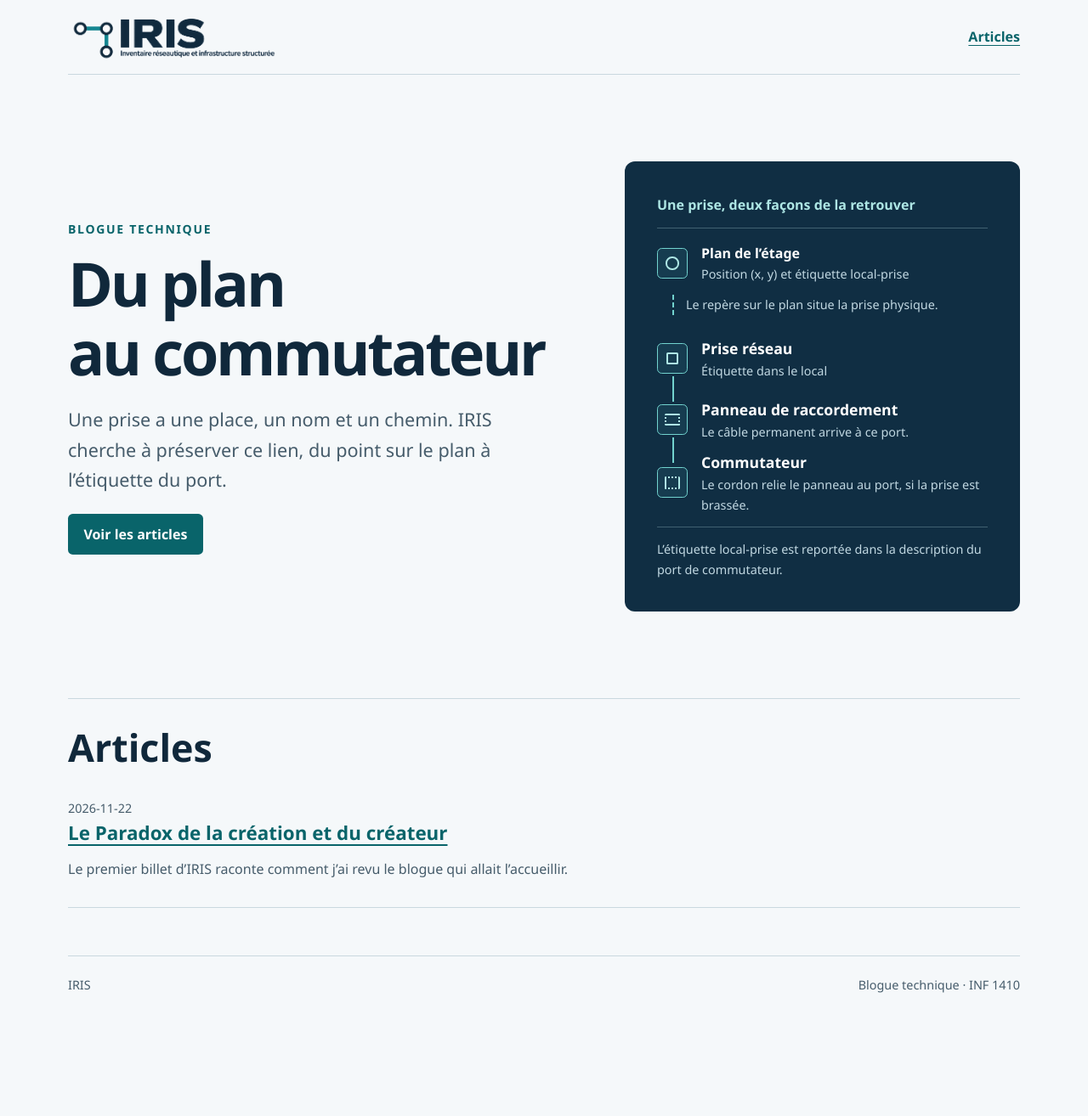
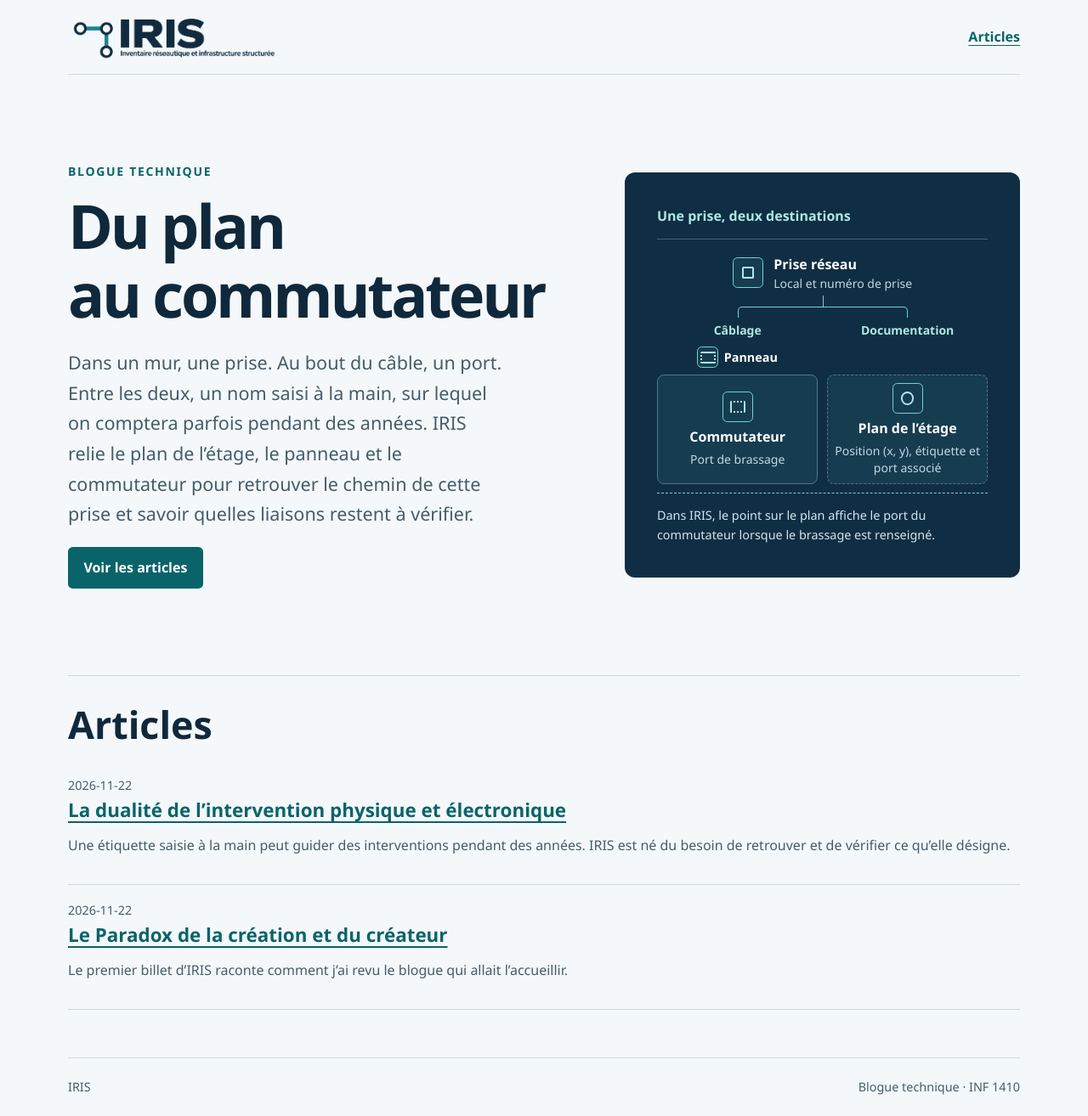
Before and after one commit to mllabonte/iris-blogue, a Jekyll site: the page built from index.html, in a window 1280 px wide. Shown: the whole page at 85% size. Built offline with Jekyll 4.4.1, drawn with Linux system fonts in a browser that asks for light colours; before the commit the page ends 1195 px from its top, so only the background shows below that.

Commit message:
Relier le plan au brassage et publier le récit de la naissance d’IRIS

```diff
--- /dev/null
+++ b/_posts/2026-11-22-la-dualite-de-l-intervention-physique-et-electronique.md
@@ -0,0 +1,25 @@
+---
+title: "La dualité de l’intervention physique et électronique"
+description: "Une étiquette saisie à la main peut guider des interventions pendant des années. IRIS est né du besoin de retrouver et de vérifier ce qu’elle désigne."
+date: 2026-11-22 11:00:00 -0500
+---
+
+Sur un port de commutateur, je lis `A102-005`. Est-ce le bon local? Est-ce le numéro que j’ai vu sur la plaque? Mes doigts étaient-ils bien placés sur le clavier? À l’ère de l’intelligence artificielle, on parle beaucoup de surveiller et de valider l’intervention d’un robot. Nos propres gestes méritent la même attention. Quelques caractères tapés en quelques secondes serviront de référence à mes collègues pendant des années.
+
+À l’écran, la prise existe parce qu’elle est nommée. Mais si le nom est faux, et que le plan reprend la même erreur, les deux documents peuvent se donner raison sans que personne ait vérifié la prise. Comment savoir qui elle est? **Raconte-moi son origine.**
+
+## Du local au commutateur
+
+Dans un petit local, un enseignant prépare son prochain cours. Il dépose sa matière sans se demander quel chemin empruntent ses fichiers. Sous son bureau, un petit embout donne accès au système nerveux de l’établissement. Sur la plaque, la prise porte un nom tiré de son local et de la place qu’elle occupe parmi ses sœurs.
+
+Derrière la plaque, un câble traverse des murs et des plafonds jusqu’à une salle de télécommunications. Le panneau de raccordement est le terminus de ce câble permanent. Pour que la prise rejoigne le réseau, je relie le port du panneau à un port du commutateur avec un cordon de brassage. Le port choisi fait partie du trajet qu’il faudra pouvoir retrouver.
+
+## De retour au bureau
+
+Une fois le raccordement fait, je reporte le nom de la prise dans la description du port du commutateur, en ligne de commande. Sur le plan de l’étage, je pose un point aux coordonnées `(x, y)` de la prise et j’y inscris le même nom. La description du port me donne une piste depuis le commutateur. Le plan ramène cette piste à un endroit précis dans le local. Entre les deux, le fichier des panneaux me permet de retrouver le raccordement.
+
+La prochaine personne à consulter ces renseignements voudra peut-être orienter un bureau, raccorder un nouvel appareil ou localiser une panne. Un chiffre inversé, un point au mauvais endroit ou un cordon déplacé sans mise à jour suffit à la faire partir sur une fausse piste. L’erreur peut faire boule de neige quand elle est recopiée à son tour. À la fin, la prise est toujours dans le mur, mais personne ne sait avec certitude à quoi correspond son nom.
+
+## Pourquoi IRIS
+
+Je veux pouvoir partir du plan ou du commutateur et remonter jusqu’à la même prise, avec son port de panneau et son brassage lorsqu’il est connu. Si deux prises portent la même étiquette, je veux voir les deux et disposer d’assez de contexte pour les distinguer. Si une liaison reste à vérifier, je veux pouvoir l’indiquer et la corriger au moment de l’intervention. C’est la raison d’être d’IRIS : garder ensemble le nom, l’emplacement et le chemin de la prise, pour que la documentation reste utile à la prochaine personne qui en aura besoin.
--- a/_posts/2026-11-22-le-paradox-de-la-creation-et-du-createur.md
+++ b/_posts/2026-11-22-le-paradox-de-la-creation-et-du-createur.md
@@ -1,22 +1,21 @@
 ---
 title: "Le Paradox de la création et du créateur"
 description: "Le premier billet d’IRIS raconte comment j’ai revu le blogue qui allait l’accueillir."
+date: 2026-11-22 10:00:00 -0500
 ---
 
-Pour écrire le premier billet de ce blogue, j’ai commencé par modifier le blogue lui-même. Codex avait préparé le gabarit et je l’avais mis en ligne sur GitHub Pages. Une fois la page devant moi, j’ai pu dire précisément ce que je voulais changer. Ce premier article raconte donc un travail dont on peut voir le résultat sur la page qui le présente.
+Pour écrire le premier billet de ce blogue, j’ai commencé par modifier le blogue lui-même. Le paradoxe tient à cela : le premier article raconte la création de la page qui permet de le lire.
 
 ## Ce que j’ai vu à l’écran
 
-Le titre « Du plan au commutateur » avait des empattements. Je le voulais plus sobre, avec des lettres aux formes nettes, dans le même esprit que le logo d’IRIS. J’ai demandé à Codex de passer à une police sans empattement. J’aimais aussi le diagramme à droite du titre, mais il lui manquait le plan. En le regardant, j’ai réalisé que j’avais laissé ce dernier de côté dans mon propre récit.
+Les empattements du titre m’agaçaient un peu. J’avais l’impression que l’attention allait aux lettres plutôt qu’à leur sens. Le diagramme, lui, m’a tout de suite sauté aux yeux : il expliquait ce que ferait IRIS d’un seul regard. Il lui manquait pourtant un élément essentiel, le plan. Je l’avais même oublié dans mon propre récit!
 
-## Ce que le diagramme devait raconter
+## Une prise, deux destinations
 
-Sur le terrain, le câble permanent part de la prise et arrive au panneau. Un cordon peut ensuite relier ce port de panneau à un port de commutateur. Le plan décrit autre chose : le point où se trouve la prise dans le local. Au retour au bureau, je reporte la même étiquette dans la description du port et à côté du point sur le plan. Le diagramme montre maintenant ces deux lectures, l’emplacement de la prise et le trajet de son raccordement.
+Le premier essai plaçait le plan au-dessus du trajet du câble. En le relisant, je me suis rendu compte que la prise devait être le point de départ des deux branches. L’une suit le câble vers le panneau, puis le brassage vers le commutateur. L’autre situe la prise sur le plan. Dans IRIS, le point sur le plan doit aussi afficher le port auquel la prise est raccordée, quand ce lien est connu.
 
-La phrase d’accueil a changé avec lui. « Une prise a une place, un nom et un chemin » résume ce que je cherche à garder ensemble. Une seule phrase m’obligeait à décider ce qui comptait le plus dans la présentation d’IRIS.
+La phrase d’accueil a changé elle aussi. Je voulais qu’elle parte de cette prise dans un mur, du nom qu’on tape à la main et des années pendant lesquelles d’autres personnes compteront sur ces quelques caractères.
 
 ## Qui crée quoi?
 
-Codex a proposé et réalisé la mise en page. De mon côté, j’ai examiné la page, formulé ce que je voulais changer et décrit le travail de terrain que le diagramme devait représenter. Le premier gabarit m’a donné quelque chose à examiner. Mes corrections lui ont donné une direction plus proche de mon projet.
-
-Je retrouve dans cet aller-retour une question qui traverse IRIS. Que faut-il vérifier entre ce qu’on a voulu représenter et ce qu’on a effectivement inscrit? Le prochain billet partira d’une étiquette de prise pour suivre cette question sur le terrain.
+Codex a préparé le gabarit. En le regardant, j’ai trouvé les mots pour préciser ce que le blogue devait montrer. La mise en page a ainsi fait ressortir une omission dans mon récit et m’a aidé à mieux expliquer IRIS. Dans le [billet suivant]({{ '/articles/la-dualite-de-l-intervention-physique-et-electronique/' | relative_url }}), cette même question se pose sur le terrain : que peut-on déduire d’un nom inscrit dans un port, et comment le vérifier?
--- a/assets/site.css
+++ b/assets/site.css
@@ -34,18 +34,21 @@ h1 { margin: 0; font-size: clamp(2.5rem, 5.6vw, 4.75rem); letter-spacing: -.045e
 .link-button:hover { background: #074d52; }
 .network { margin: 0; padding: clamp(1.2rem, 4vw, 2.35rem); color: #fff; background: var(--night); border-radius: .75rem; }
 .network figcaption { color: #aee7e5; font-weight: 650; border-bottom: 1px solid #416171; padding-bottom: .85rem; }
-.route { list-style: none; margin: .95rem 0 0; padding: 0; }
-.route li { display: flex; align-items: center; gap: 1rem; min-height: 4.5rem; position: relative; }
-.route li + li::before { content: ""; position: absolute; left: 1.1rem; top: -.95rem; height: 1.9rem; border-left: 2px solid #72d3cf; }
-.route strong, .route small, .plan-record strong, .plan-record small { display: block; }
-.route strong { font-size: 1.1rem; }
-.route small, .plan-record small { color: #c1d8e2; font-size: .9rem; }
+.route-origin { width: fit-content; display: flex; align-items: center; gap: .75rem; margin: 1rem auto 0; }
+.route-origin strong, .route-origin small, .route-end strong, .route-end small { display: block; }
+.network small { color: #c1d8e2; font-size: .875rem; line-height: 1.4; }
+.route-fork { position: relative; display: grid; grid-template-columns: minmax(0, 1fr) minmax(0, 1fr); gap: .65rem; padding-top: 2.1rem; }
+.route-fork::before { content: ""; position: absolute; top: .25rem; left: 50%; height: .9rem; border-left: 1px solid #72d3cf; }
+.route-fork::after { content: ""; position: absolute; top: 1.1rem; left: calc(25% - .16rem); right: calc(25% - .16rem); height: .75rem; border: 1px solid #72d3cf; border-bottom: 0; border-radius: .3rem .3rem 0 0; pointer-events: none; }
+.route-branch { display: flex; flex-direction: column; gap: .5rem; text-align: center; }
+.route-label { margin: 0; color: #aee7e5; font-size: .875rem; font-weight: 650; }
+.route-stop { display: flex; gap: .4rem; align-items: center; justify-content: center; font-size: .9rem; }
+.route-stop .node-icon { width: 1.55rem; height: 1.55rem; flex-basis: 1.55rem; }
+.route-end { flex: 1; padding: .55rem .2rem; min-height: 7rem; display: flex; flex-direction: column; align-items: center; justify-content: center; gap: .25rem; background: #163c50; border: 1px solid #52788a; border-radius: .5rem; overflow-wrap: anywhere; }
+.documented .route-end { margin-top: 2.05rem; border-style: dashed; }
 .node-icon { width: 2.25rem; height: 2.25rem; flex: 0 0 2.25rem; border: 1px solid #72d3cf; border-radius: .35rem; background: #163c50; display: grid; place-items: center; }
 .node-icon::after { content: ""; width: .9rem; height: .65rem; border: 2px solid #aee7e5; border-radius: .1rem; }
-.plan-record { display: flex; align-items: center; gap: 1rem; margin-top: 1rem; }
-.plan-relation, .network-note { color: #c1d8e2; font-size: .9rem; }
-.plan-relation { margin: .75rem 0 0 1.1rem; padding-left: .9rem; border-left: 2px dashed #72d3cf; }
-.network-note { margin: .85rem 0 0; padding-top: .85rem; border-top: 1px solid #416171; }
+.network-note { position: relative; margin: .6rem 0 0; padding-top: .85rem; border-top: 1px dashed #72d3cf; color: #d2e5ed; font-size: .9rem; }
 .plan::after { width: .7rem; height: .7rem; border-radius: 50%; }
 .jack::after { width: .65rem; height: .65rem; }
 .panel::after { border-style: solid dotted; }
--- a/index.html
+++ b/index.html
@@ -6,22 +6,27 @@ title: Blogue technique
   <div class="hero-copy">
     <p class="eyebrow">Blogue technique</p>
     <h1 id="titre">Du plan<br> au commutateur</h1>
-    <p class="dek">Une prise a une place, un nom et un chemin. IRIS cherche à préserver ce lien, du point sur le plan à l’étiquette du port.</p>
+    <p class="dek">Dans un mur, une prise. Au bout du câble, un port. Entre les deux, un nom saisi à la main, sur lequel on comptera parfois pendant des années. IRIS relie le plan de l’étage, le panneau et le commutateur pour retrouver le chemin de cette prise et savoir quelles liaisons restent à vérifier.</p>
     <a class="link-button" href="#articles">Voir les articles</a>
   </div>
   <figure class="network">
-    <figcaption>Une prise, deux façons de la retrouver</figcaption>
-    <div class="plan-record">
-      <span class="node-icon plan" aria-hidden="true"></span>
-      <span><strong>Plan de l’étage</strong><small>Position (x, y) et étiquette local-prise</small></span>
+    <figcaption>Une prise, deux destinations</figcaption>
+    <div class="route-origin">
+      <span class="node-icon jack" aria-hidden="true"></span>
+      <div><strong>Prise réseau</strong><small>Local et numéro de prise</small></div>
     </div>
-    <p class="plan-relation">Le repère sur le plan situe la prise physique.</p>
-    <ol class="route" aria-label="Trajet physique du câblage">
-      <li><span class="node-icon jack" aria-hidden="true"></span><span><strong>Prise réseau</strong><small>Étiquette dans le local</small></span></li>
-      <li><span class="node-icon panel" aria-hidden="true"></span><span><strong>Panneau de raccordement</strong><small>Le câble permanent arrive à ce port.</small></span></li>
-      <li><span class="node-icon switch" aria-hidden="true"></span><span><strong>Commutateur</strong><small>Le cordon relie le panneau au port, si la prise est brassée.</small></span></li>
-    </ol>
-    <p class="network-note">L’étiquette local-prise est reportée dans la description du port de commutateur.</p>
+    <div class="route-fork">
+      <div class="route-branch physical">
+        <p class="route-label">Câblage</p>
+        <div class="route-stop"><span class="node-icon panel" aria-hidden="true"></span><strong>Panneau</strong></div>
+        <div class="route-end"><span class="node-icon switch" aria-hidden="true"></span><strong>Commutateur</strong><small>Port de brassage</small></div>
+      </div>
+      <div class="route-branch documented">
+        <p class="route-label">Documentation</p>
+        <div class="route-end"><span class="node-icon plan" aria-hidden="true"></span><strong>Plan de l’étage</strong><small>Position (x, y), étiquette et port associé</small></div>
+      </div>
+    </div>
+    <p class="network-note">Dans IRIS, le point sur le plan affiche le port du commutateur lorsque le brassage est renseigné.</p>
   </figure>
 </section>
 <section id="articles" class="articles wrap" aria-labelledby="articles-titre">
```
